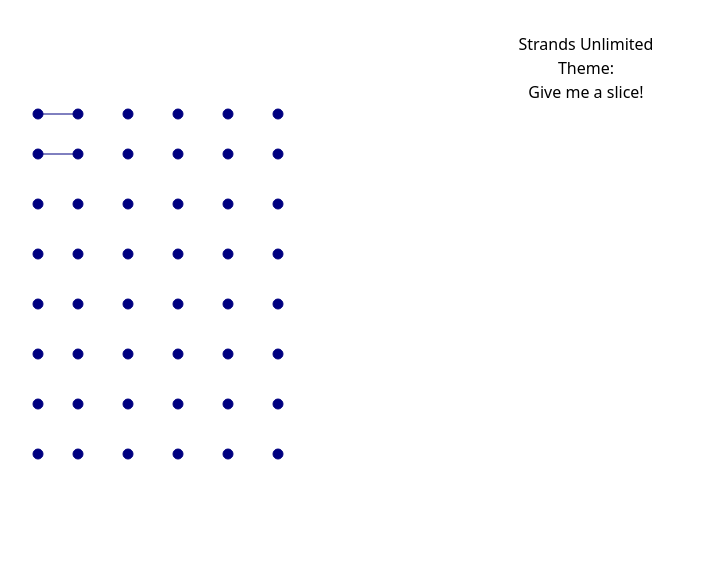
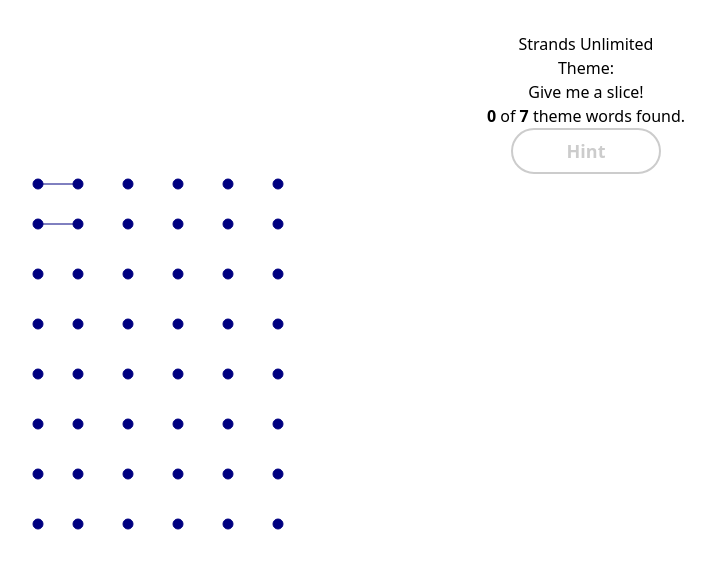
Before and after one commit to dannyhyatt/strandsunlimited, a React (Vite) app: page / in a window 1280 px wide. Shown: the top 568 px of the page, without its empty margins (54-769 px from the left). Built offline with nearby package versions, Linux system fonts and the light colour scheme.

Commit message:
added hint button and game status

```diff
--- a/src/App.tsx
+++ b/src/App.tsx
@@ -1,31 +1,33 @@
-import { useState } from 'react'
-import reactLogo from './assets/react.svg'
-import viteLogo from '/vite.svg'
-import './App.css'
-import Game from './Game'
-import { defaultGameData } from './GameData'
+import { useState } from "react";
+import "./App.css";
+import Game from "./Game";
+import { defaultGameData } from "./GameData";
 
-const gameData = defaultGameData
+const gameData = defaultGameData;
 
 function App() {
-  const [count, setCount] = useState(0)
+  const [count, setCount] = useState(0);
 
   return (
     <>
-      <div className='flex min-h-screen justify-center'>
-        <div className='flex flex-col justify-center gap-4'>
-          <h1 className='text-3xl'>Strands Unlimited</h1>
-          <span className='flex flex-col border-2 rounded-lg'>
-            <p className='bg-yellow-100 rounded-t-lg pt-1 pb-1'>Theme:</p>
-            <h2 className='text-xl my-2'>{defaultGameData.theme}</h2>
+      <div className="flex min-h-screen justify-center gap-8">
+        <div className="flex flex-col justify-center gap-4">
+          <h1 className="text-3xl">Strands Unlimited</h1>
+          <span className="flex flex-col border-2 rounded-lg">
+            <p className="bg-yellow-100 rounded-t-lg pt-1 pb-1">Theme:</p>
+            <h2 className="text-xl my-2">{defaultGameData.theme}</h2>
           </span>
+          <div>
+            <b>0</b> of <b>7</b> theme words found.
+          </div>
+          <button className="hint-btn">Hint</button>
         </div>
-        <div>
+        <div className="flex flex-col justify-center gap-4">
           <Game data={gameData} />
         </div>
       </div>
     </>
-  )
+  );
 }
 
-export default App
+export default App;
--- a/src/index.css
+++ b/src/index.css
@@ -1,15 +1,14 @@
 @tailwind base;
 @tailwind components;
 @tailwind utilities;
-
 
 .SVGGrid-circle {
   fill: navy;
   stroke: navy;
 }
 
-
-.SVGGrid-circle:hover, .SVGGrid-circle:active {
+.SVGGrid-circle:hover,
+.SVGGrid-circle:active {
   fill: blue;
 }
 
@@ -22,3 +21,23 @@
   fill: red;
   stroke: red;
 }
+
+.hint-btn {
+  display: flex;
+  align-items: center;
+  justify-content: center;
+  border-radius: 100px;
+  height: 46px;
+  width: 150px;
+  border: 2px solid #ccc;
+  font-weight: bold;
+  color: #ccc;
+  font-size: 18px;
+  margin: 0px auto;
+  cursor: pointer;
+  transition: scale 0.3s;
+}
+
+.hint-btn:active {
+  scale: 0.9;
+}
```
